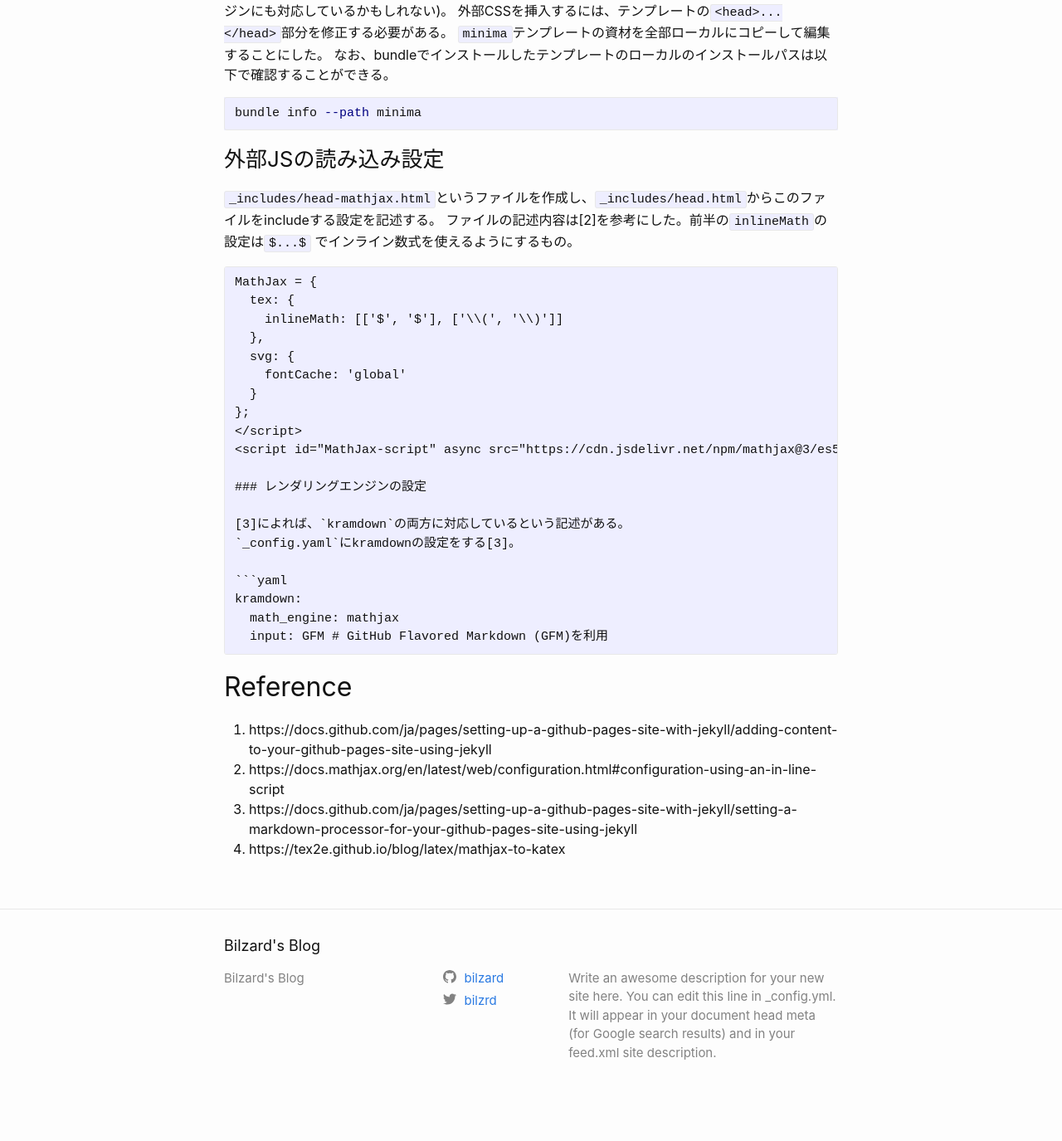
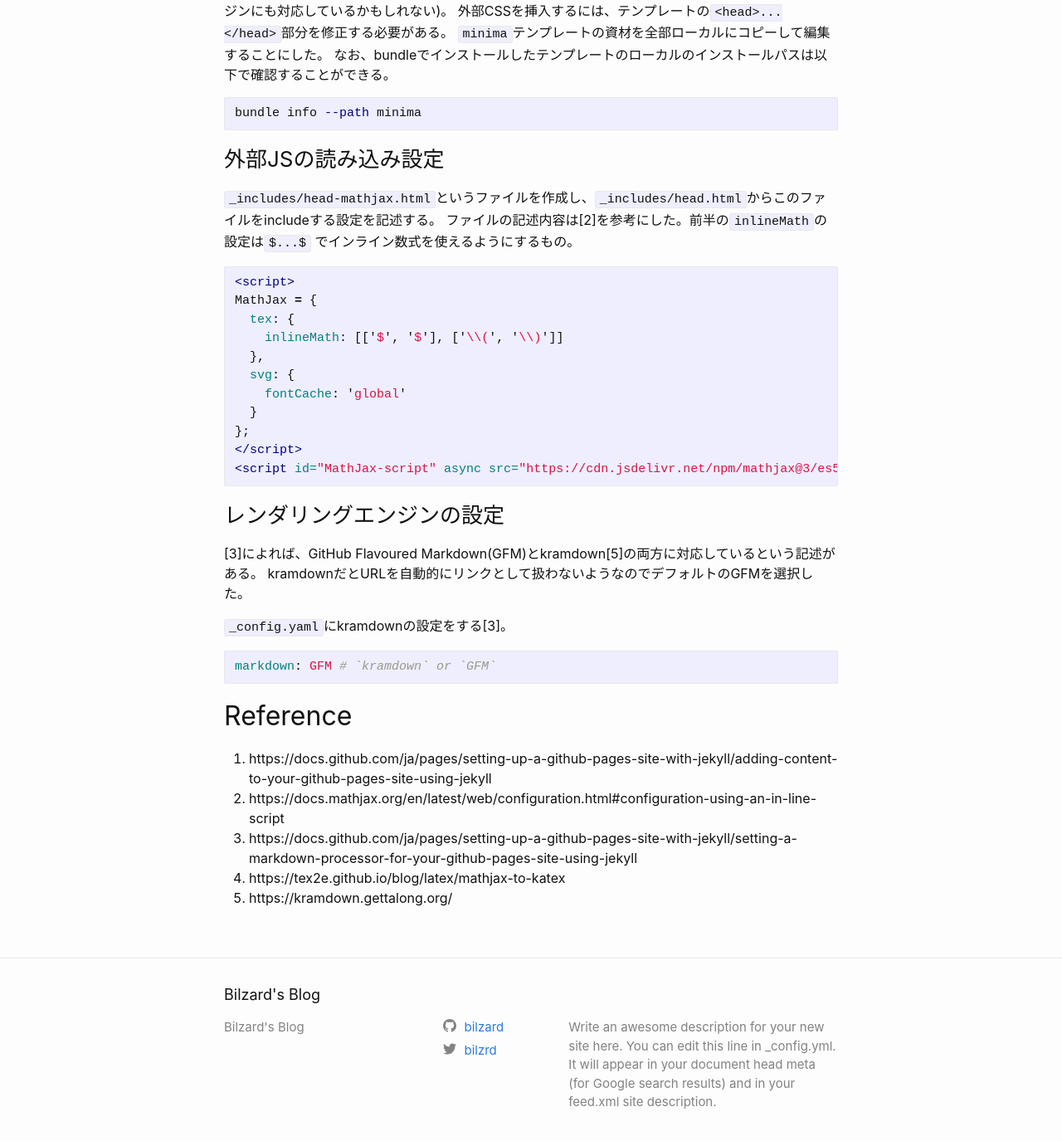
Before and after one commit to bilzard/bilzard.github.io, a Jekyll site: the page built from _posts/2024-12-28-blog-open.md, in a window 1280 px wide and 1400 px high, scrolled down 1291 px. Shown: the top 1375 px of the window at 83% size. Built offline with Jekyll 4.4.1, drawn with Linux system fonts in a browser that asks for light colours; before the commit the page ends 2631 px from its top, so only the background shows below that.

Commit message:
edit post

````diff
--- a/_posts/2024-12-28-blog-open.md
+++ b/_posts/2024-12-28-blog-open.md
@@ -60,7 +60,6 @@ bundle info --path minima
 ファイルの記述内容は[2]を参考にした。前半の`inlineMath`の設定は`$...$` でインライン数式を使えるようにするもの。
 
 ```html
-{%- if page.latex -%}
 <script>
 MathJax = {
   tex: {
@@ -72,18 +71,17 @@ MathJax = {
 };
 </script>
 <script id="MathJax-script" async src="https://cdn.jsdelivr.net/npm/mathjax@3/es5/tex-mml-chtml.js"></script>
-{%- endif -%}
 ```
 
 ### レンダリングエンジンの設定
 
-[3]によれば、`kramdown`の両方に対応しているという記述がある。
+[3]によれば、GitHub Flavoured Markdown(GFM)とkramdown[5]の両方に対応しているという記述がある。
+kramdownだとURLを自動的にリンクとして扱わないようなのでデフォルトのGFMを選択した。
+
 `_config.yaml`にkramdownの設定をする[3]。
 
 ```yaml
-kramdown:
-  math_engine: mathjax
-  input: GFM # GitHub Flavored Markdown (GFM)を利用
+markdown: GFM # `kramdown` or `GFM`
 ```
 
 ## Reference
@@ -92,3 +90,4 @@ kramdown:
 2. https://docs.mathjax.org/en/latest/web/configuration.html#configuration-using-an-in-line-script
 3. https://docs.github.com/ja/pages/setting-up-a-github-pages-site-with-jekyll/setting-a-markdown-processor-for-your-github-pages-site-using-jekyll
 4. https://tex2e.github.io/blog/latex/mathjax-to-katex
+5. https://kramdown.gettalong.org/
````
